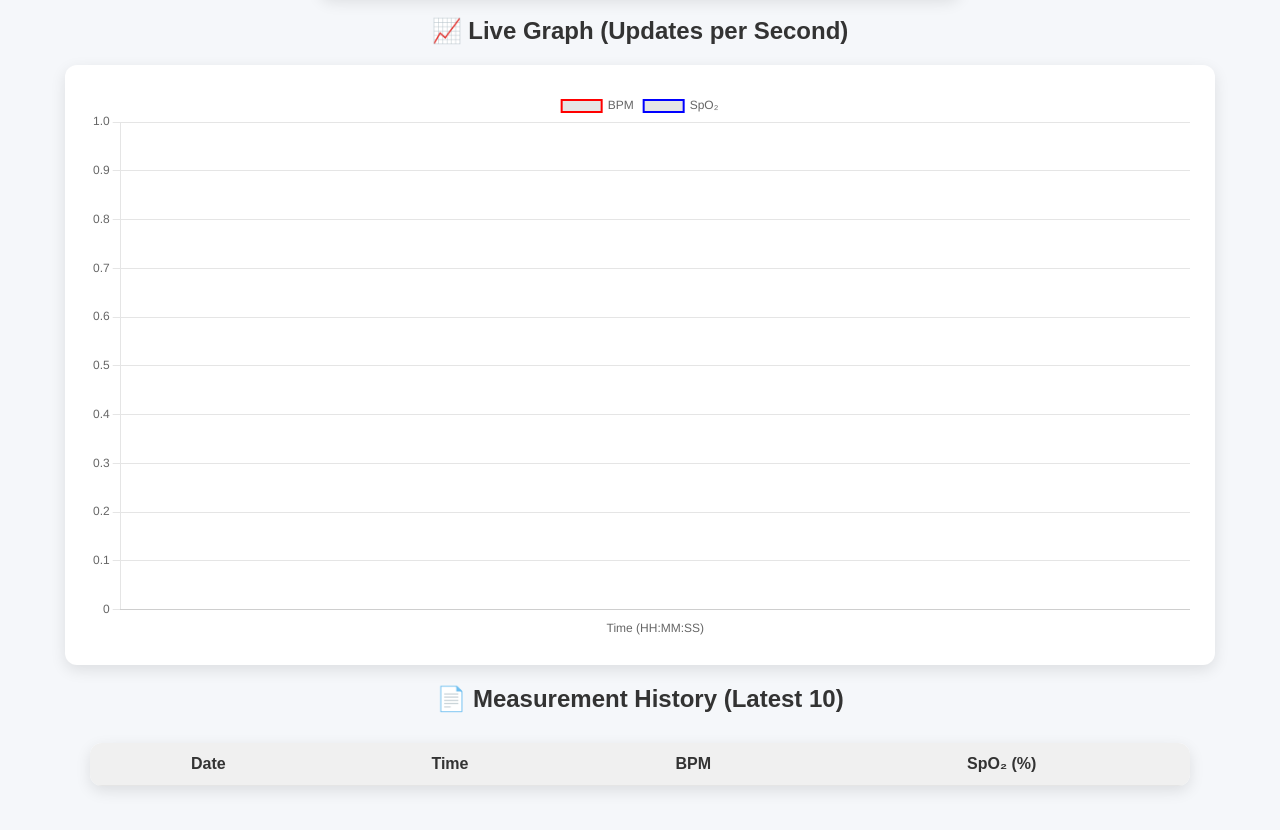
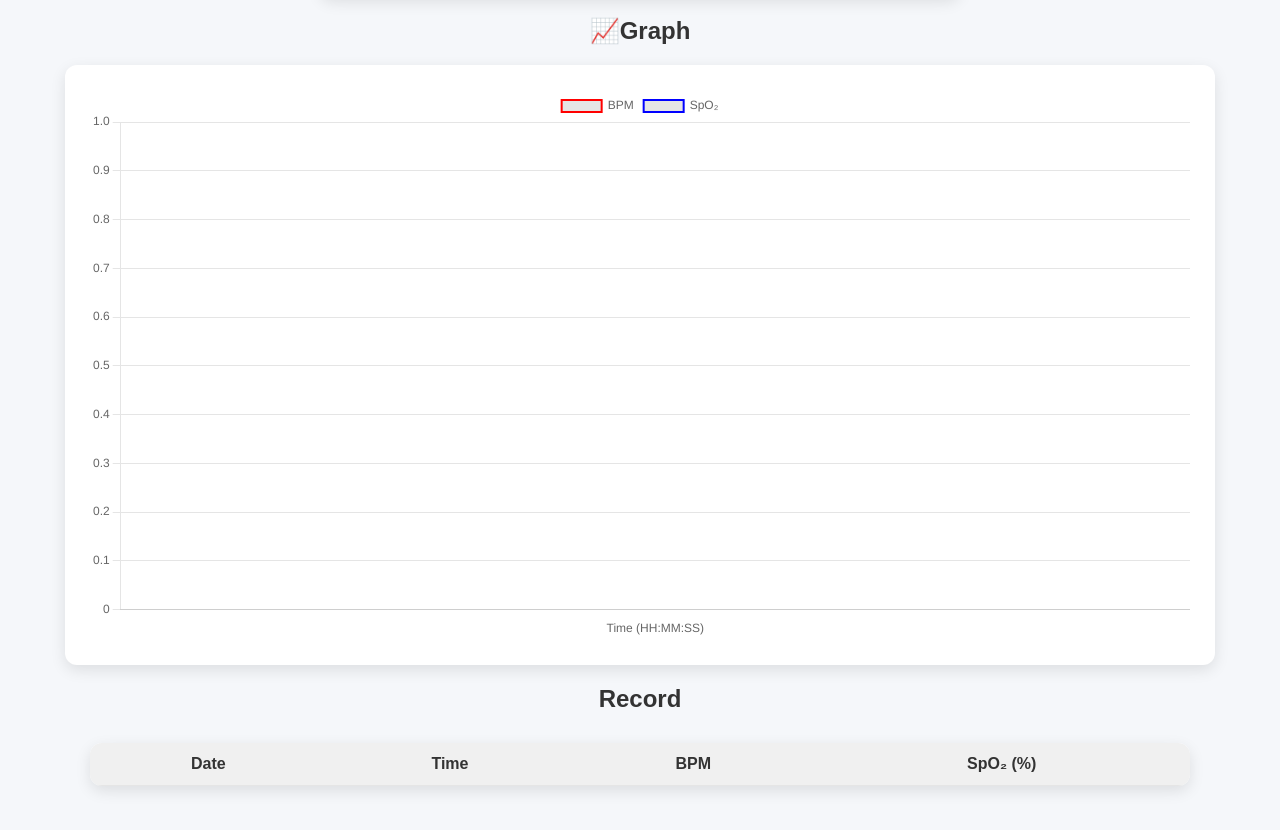
Before and after one commit to lapating07/bpmmonitory, a plain HTML site: page index.html in a window 1280 px wide. Shown: the part 304-1134 px from the top of the page. Drawn offline with nearby package versions, Linux system fonts and the light colour scheme; no server answers.

Commit message:
index.html

```diff
--- a/index.html
+++ b/index.html
@@ -34,12 +34,12 @@ tr:hover { background: #f9f9f9; }
   <div>SpO₂: <span class="value" id="liveSpO2">--</span></div>
 </div>
 
-<h2>📈 Live Graph (Updates per Second)</h2>
+<h2>📈Graph</h2>
 <div class="chart-container">
   <canvas id="liveChart"></canvas>
 </div>
 
-<h2>📄 Measurement History (Latest 10)</h2>
+<h2>Record</h2>
 <table id="historyTable">
   <thead>
     <tr><th>Date</th><th>Time</th><th>BPM</th><th>SpO₂ (%)</th></tr>
```
